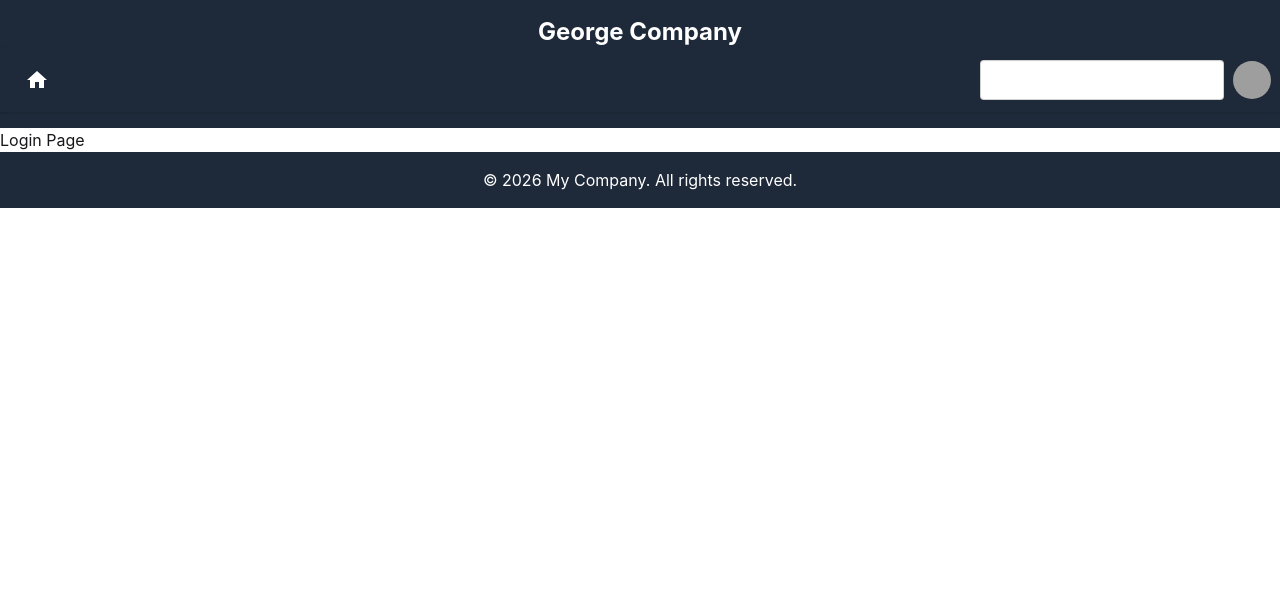
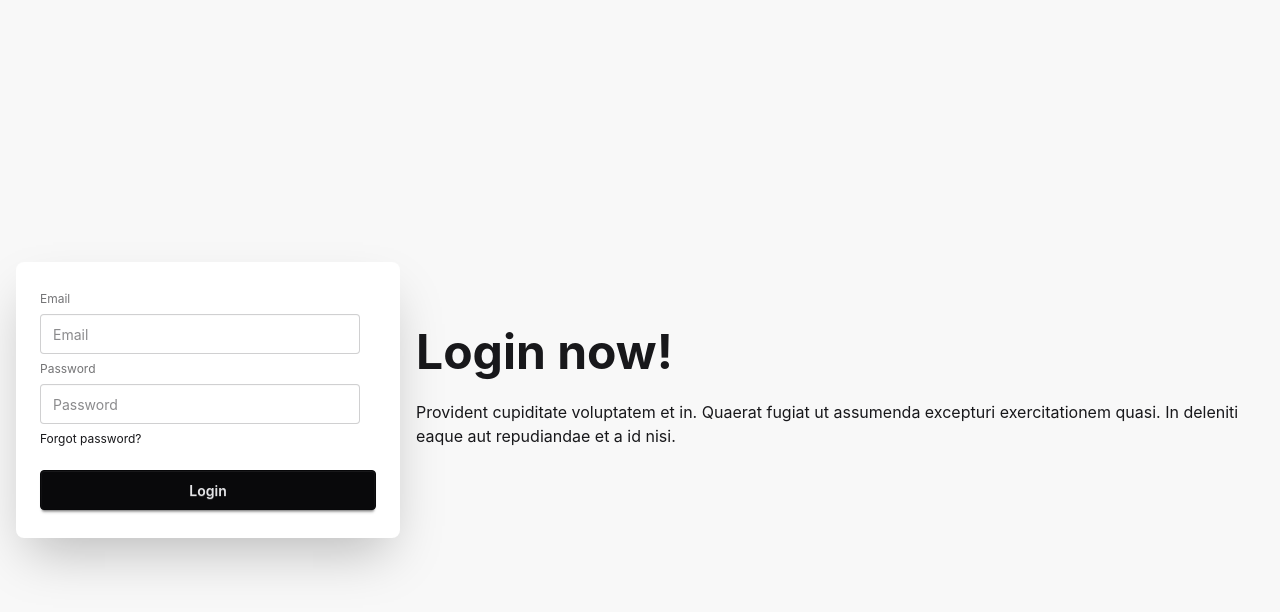
Before and after one commit to george-ravelly/payroll-app, a React (Vite) app: page /login in a window 1280 px wide. Shown: the top 612 px of the page. Built offline with nearby package versions, Linux system fonts and the light colour scheme; grey boxes are pictures that could not be loaded.

Commit message:
add: basic login

```diff
--- a/src/App.tsx
+++ b/src/App.tsx
@@ -3,22 +3,68 @@ import './App.css'
 import EmployeeHome from './components/employee/Home'
 import Footer from './components/Footer'
 
+import AdminHome from './components/adm/HomeAdm'
+import Login from './components/Login'
+import { useCallback, useState } from 'react'
+import { loginWithEmailAndCpf } from './utils/request'
+import { UserLogin } from './types/dto'
+import { Employee, EmployeeSchema } from './types/employee'
 import Header from './components/Header'
-import AdminHome from './components/adm/HomeAdm'
-// import Content from './components/Content/index.jsx'
+import z from 'zod'
 
+const AUTH_STORAGE_KEY = 'payroll-auth-user';
+const StoredEmployeeSchema = EmployeeSchema.extend({
+  hireDate: z.coerce.date(),
+});
+
+function getStoredUser(): Employee | null {
+  const storedUser = localStorage.getItem(AUTH_STORAGE_KEY);
+  if (!storedUser) return null;
+
+  try {
+    const parsedUser = StoredEmployeeSchema.safeParse(JSON.parse(storedUser));
+    if (parsedUser.success) return parsedUser.data;
+  } catch {
+    // Invalid storage data should not block the app from loading.
+  }
+
+  localStorage.removeItem(AUTH_STORAGE_KEY);
+  return null;
+}
 
 function App() {
+  const [usuario, setUsuario] = useState<Employee | null>(() => getStoredUser());
+
+  const handleLogin = useCallback(async (credentials: UserLogin) => {
+    const employee = await loginWithEmailAndCpf(credentials);
+    localStorage.setItem(AUTH_STORAGE_KEY, JSON.stringify(employee));
+    setUsuario(employee);
+  }, []);
+
+  const handleLogout = useCallback(() => {
+    localStorage.removeItem(AUTH_STORAGE_KEY);
+    setUsuario(null);
+  }, []);
+
   return (
     <>
-      <Header />
+      {usuario && <Header employee={usuario} onLogout={handleLogout} />}
       <Routes>
-        <Route path="/login" element={<div>Login Page</div>} />
-        <Route path="/human-resources" element={<AdminHome />} />
-        <Route path="/employee" element={<EmployeeHome employee={{}} />} />
-        <Route path="*" element={<Navigate to="/employee" replace />} />
+        <Route
+          path="/login"
+          element={usuario ? <Navigate to="/employee" replace /> : <Login onLogin={handleLogin} />}
+        />
+        <Route
+          path="/human-resources"
+          element={usuario ? <AdminHome /> : <Navigate to="/login" replace />}
+        />
+        <Route
+          path="/employee"
+          element={usuario ? <EmployeeHome employee={usuario} /> : <Navigate to="/login" replace />}
+        />
+        <Route path="*" element={<Navigate to={usuario ? "/employee" : "/login"} replace />} />
       </Routes>
-      <Footer />
+      {usuario && <Footer />}
     </>
   )
 }
--- /dev/null
+++ b/src/hooks/login.ts
@@ -0,0 +1,3 @@
+export default function useLoginAuth() {
+    return;
+}
--- a/src/types/dto.ts
+++ b/src/types/dto.ts
@@ -1,4 +1,12 @@
+import z from "zod";
 import { PayrollItem, PayrollPeriod, PayrollStatus } from "./payroll";
+
+export const UserLoginSchema = z.object({
+    email: z.string().nonempty('E-mail is required!').email('Invalid e-mail format'),
+    cpf: z.string().nonempty('CPF is required!')
+})
+
+export type UserLogin = z.infer<typeof UserLoginSchema>
 
 export type CreatePayrollRequest = {
     employeeId: string;
```
